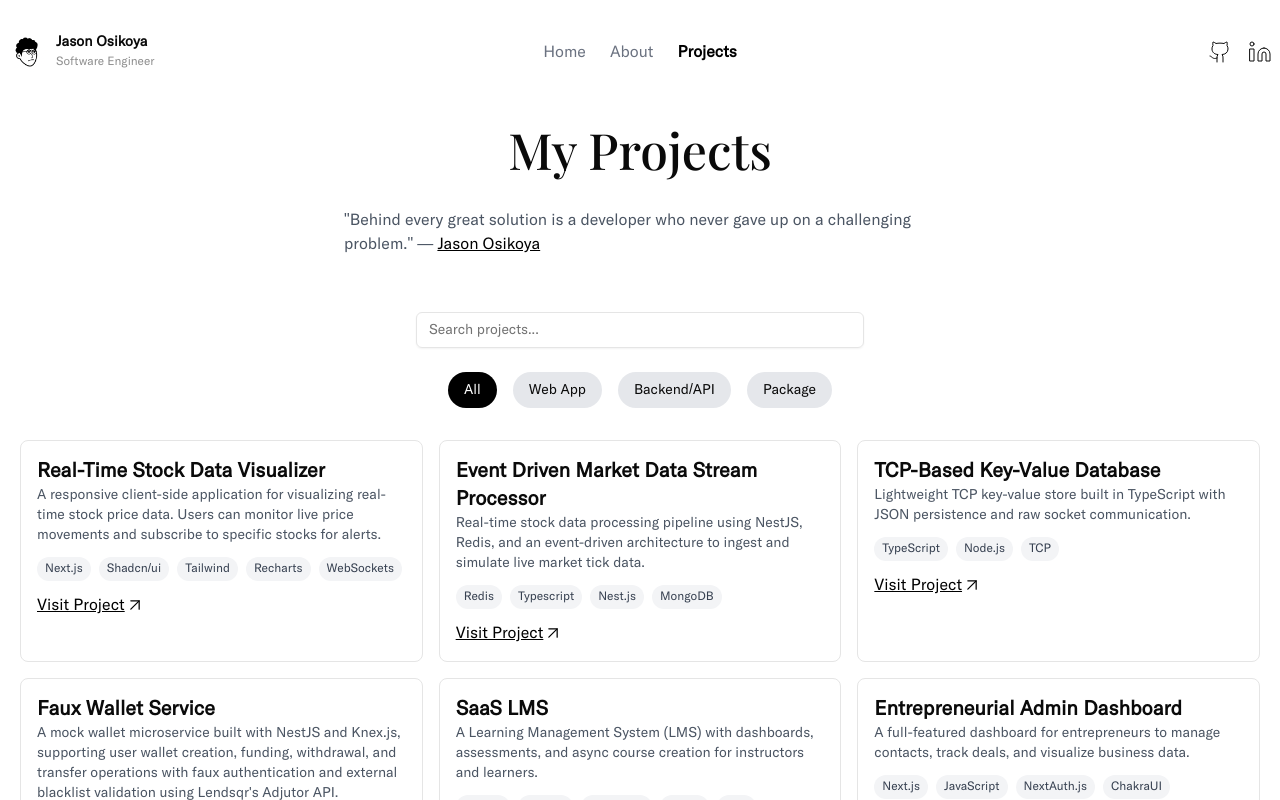
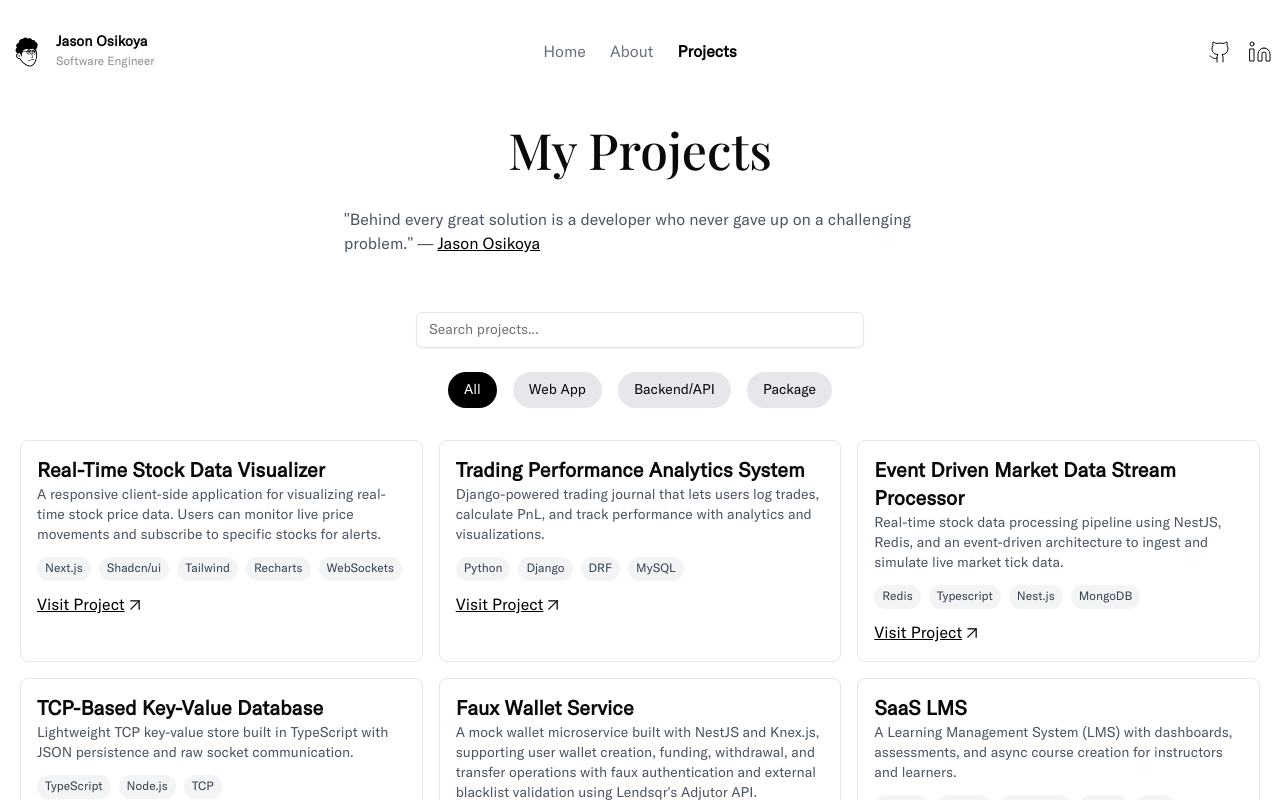
Before and after one commit to jasonnawa/osikoya-jason-portfolio, a Next.js app: page /projects in a window 1280 px wide. Shown: the top 800 px of the page. Built offline with nearby package versions, Linux system fonts and the light colour scheme.

Commit message:
~feat: update portfolio

```diff
--- a/app/page.tsx
+++ b/app/page.tsx
@@ -47,6 +47,9 @@ const Home = () => {
               <ColoredLink href="https://market-data-stream-client.vercel.app">
                 Real-Time Stock Data Visualizer
               </ColoredLink>
+              <ColoredLink href="https://github.com/jasonnawa/trading-journal">
+                Trading Performance Analytics API
+              </ColoredLink>
               <ColoredLink href="https://github.com/jasonnawa/Event-Driven-Market-Data-Stream-Processor">
                 Market Data Stream Processor
               </ColoredLink>
--- a/app/projects/page.tsx
+++ b/app/projects/page.tsx
@@ -26,6 +26,14 @@ const Projects = () => {
       url: 'https://market-data-stream-client.vercel.app'
     },
     {
+      name: "Trading Performance Analytics System",
+      tag: "Backend/API",
+      description:
+        "Django-powered trading journal that lets users log trades, calculate PnL, and track performance with analytics and visualizations.",
+      languages: ["Python", "Django", "DRF", "MySQL"],
+      url: "https://github.com/jasonnawa/trading-journal",
+    },
+    {
       name: "Event Driven Market Data Stream Processor",
       tag: "Backend/API",
       description:
@@ -45,7 +53,7 @@ const Projects = () => {
       "name": "Faux Wallet Service",
       "tag": "Backend/API",
       "description": "A mock wallet microservice built with NestJS and Knex.js, supporting user wallet creation, funding, withdrawal, and transfer operations with faux authentication and external blacklist validation using Lendsqr's Adjutor API.",
-      "languages": ["TypeScript", "NestJS", "Knex", "MySQL","Jest", "ERD"],
+      "languages": ["TypeScript", "NestJS", "Knex", "MySQL", "Jest", "ERD"],
       "url": "https://github.com/jasonnawa/faux-wallet-service"
     },
     {
```
Also changed, not shown: 1 other file (tests, documents, lock files or other folders).
